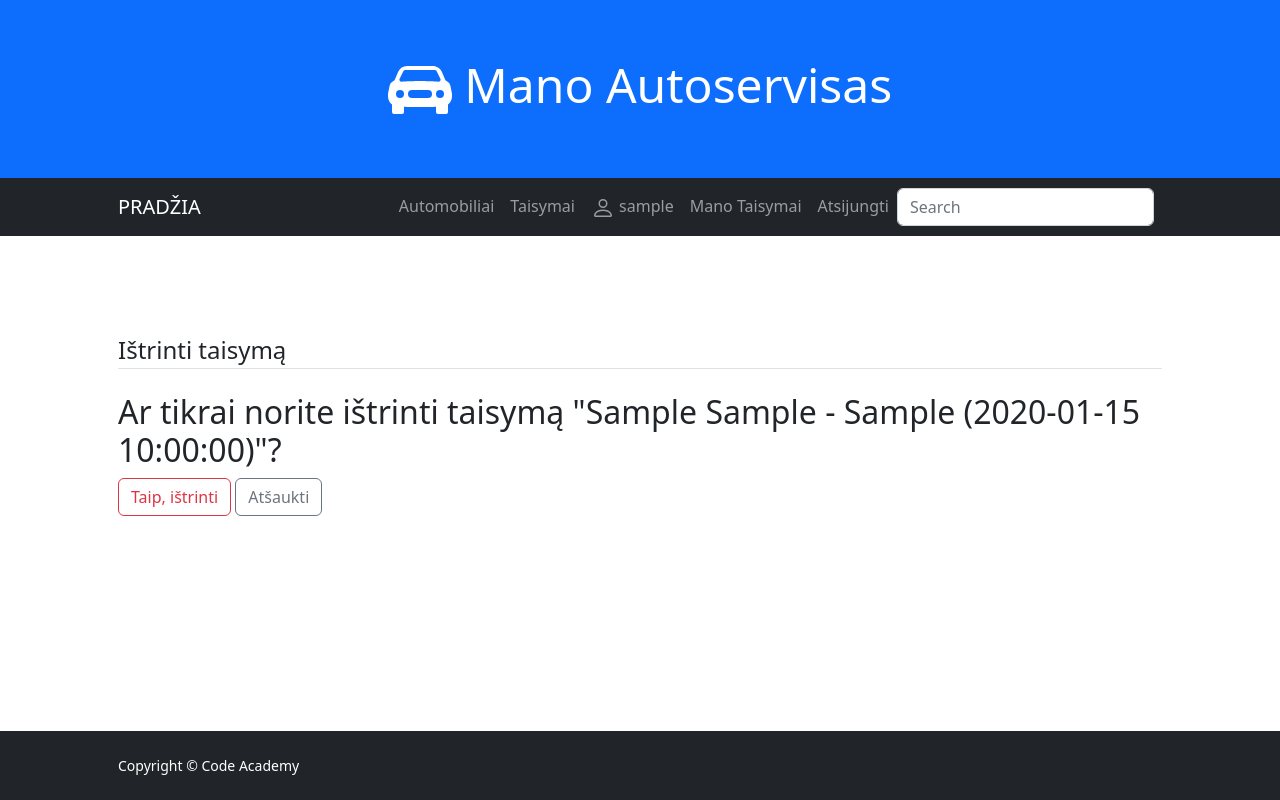
After one commit to DonatasNoreika/autoservice_202502, a Django app: page /autoservice/orders/1/delete in a window 1280 px wide. The commit adds this page. Run offline with Django 5.2, Linux system fonts and the light colour scheme; a user stored in the database is signed in; tables that the repository leaves empty hold one stand-in row (values such as "Sample post"); some libraries are stand-ins or nearby versions.

Commit message:
10: +Padaryti, kad prisijungęs vartotojas galėtų ištrinti savo užsakymus. Panaudoti DeleteView

```diff
--- a/mysite/autoservice/templates/order.html
+++ b/mysite/autoservice/templates/order.html
@@ -17,6 +17,7 @@
     {% if order.client == user %}
     <div>
         <a class="btn btn-secondary btn-sm mt-1 mb-1" href="{% url 'orders_update' order.pk %}">Redaguoti</a>
+        <a class="btn btn-danger btn-sm mt-1 mb-1" href="{% url 'orders_delete' order.pk %}">Ištrinti</a>
     </div>
     {% endif %}
 </ul>
--- /dev/null
+++ b/mysite/autoservice/templates/order_delete.html
@@ -0,0 +1,18 @@
+{% extends "base.html" %}
+{% block "title" %}Taisymo trynimas{% endblock%}
+{% block "content" %}
+<div class="content-section">
+    <form method="POST">
+        {% load crispy_forms_tags %}
+        {% csrf_token %}
+        <fieldset class="form-group">
+        <legend class="border-bottom mb-4">Ištrinti taisymą</legend>
+            <h2>Ar tikrai norite ištrinti taisymą "{{ order }}"?</h2>
+        </fieldset>
+        <div class="form-group">
+            <button class="btn btn-outline-danger" type="submit">Taip, ištrinti</button>
+            <a class="btn btn-outline-secondary" href="{% url 'order' order.pk %}">Atšaukti</a>
+        </div>
+    </form>
+</div>
+{% endblock %}
--- a/mysite/autoservice/urls.py
+++ b/mysite/autoservice/urls.py
@@ -9,7 +9,8 @@ from .views import (index,
                     OrderDetailView,
                     UserOrderListView,
                     OrderCreateView,
-                    OrderUpdateView)
+                    OrderUpdateView,
+                    OrderDeleteView)
 
 urlpatterns = [
     path("", index, name="index"),
@@ -23,4 +24,5 @@ urlpatterns = [
     path("orders/<int:pk>", OrderDetailView.as_view(), name="order"),
     path("orders/new", OrderCreateView.as_view(), name="orders_new"),
     path("orders/<int:pk>/update", OrderUpdateView.as_view(), name="orders_update"),
+    path("orders/<int:pk>/delete", OrderDeleteView.as_view(), name="orders_delete"),
 ]
--- a/mysite/autoservice/views.py
+++ b/mysite/autoservice/views.py
@@ -183,3 +183,13 @@ class OrderUpdateView(LoginRequiredMixin, UserPassesTestMixin, generic.UpdateVie
     def form_valid(self, form):
         form.instance.client = self.request.user
         return super().form_valid(form)
+
+
+class OrderDeleteView(LoginRequiredMixin, UserPassesTestMixin, generic.DeleteView):
+    model = Order
+    template_name = 'order_delete.html'
+    success_url = "/autoservice/user_orders/"
+    context_object_name = "order"
+
+    def test_func(self):
+        return self.get_object().client == self.request.user
```
